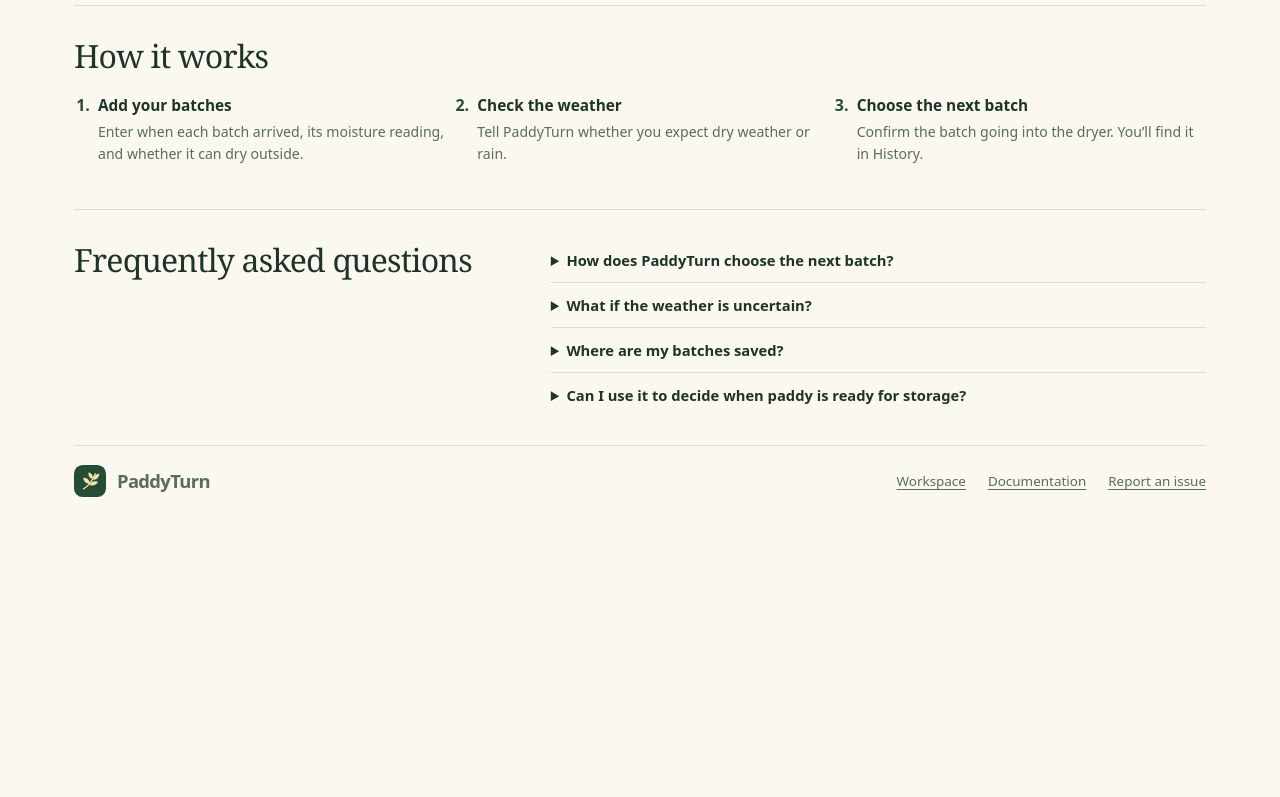
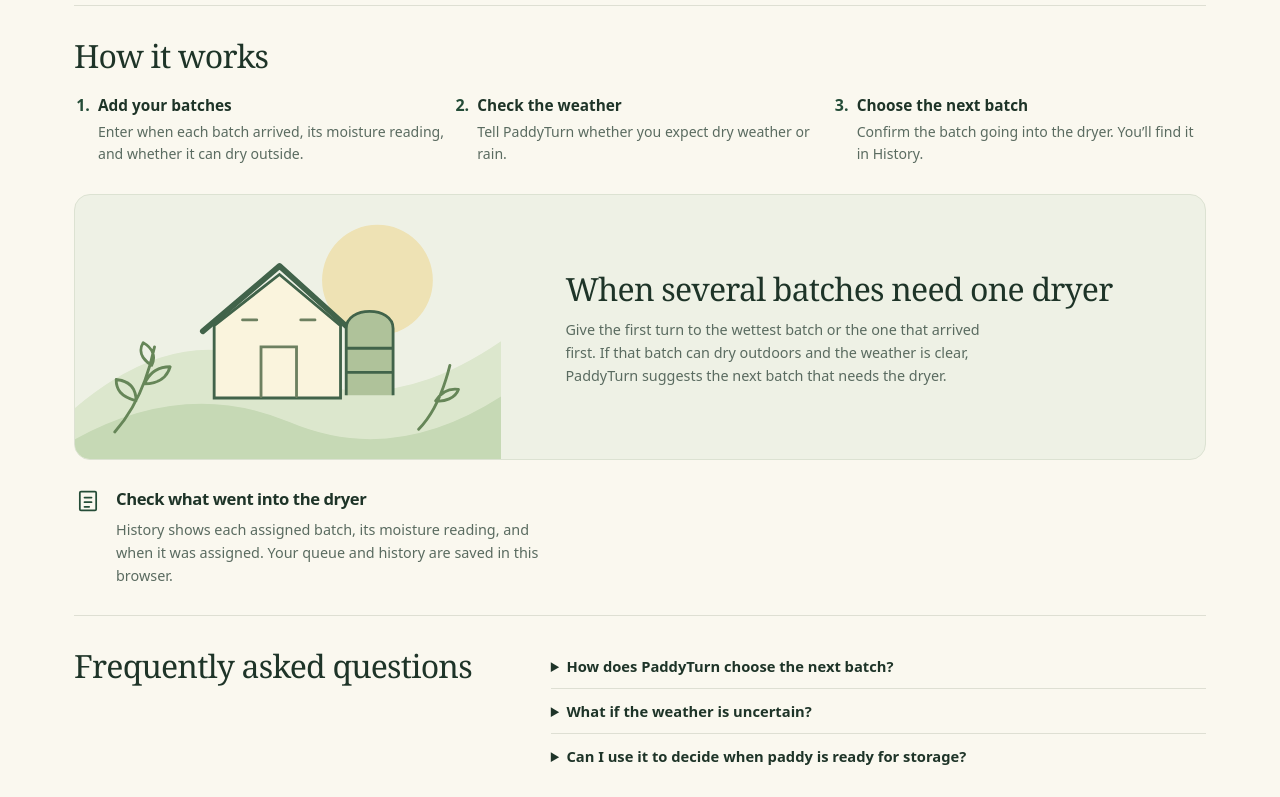
Before and after one commit to thesithunyein/paddyturn, a Next.js app: page / in a window 1280 px wide. Shown: the part 637-1434 px from the top of the page. Before the commit the page ends 1198 px from the top, so only its background shows below. Built offline with nearby package versions, Linux system fonts and the light colour scheme.

Commit message:
Explain dryer decisions and batch history on the homepage

```diff
--- a/app/landing.css
+++ b/app/landing.css
@@ -37,3 +37,25 @@
   .landing-action svg { transition: transform .18s ease }
   .landing-action:is(:hover, :focus-visible) svg { transform: translateX(3px) }
 }
+
+.landing-operation {
+  display: grid;
+  grid-template-columns: minmax(0, .8fr) minmax(0, 1.2fr);
+  align-items: center;
+  gap: clamp(20px, 5vw, 64px);
+  border: 1px solid #dce2d2;
+  border-radius: 16px;
+  background: #eef1e5;
+  overflow: hidden;
+}
+.landing-operation img { display: block; width: 100%; height: auto }
+.landing-operation > div { padding: 24px 28px 24px 0 }
+.landing-operation h2 { font-family: var(--display); font-size: clamp(1.45rem, 3vw, 2rem); font-weight: 560 }
+.landing-operation p, .landing-records p { color: var(--muted); font-size: .9rem; line-height: 1.6; margin: 8px 0 0; max-width: 53ch }
+.landing-records { display: flex; align-items: flex-start; gap: 14px; padding: 27px 0 13px }
+.landing-records svg { color: var(--green); flex: 0 0 auto }
+@media (max-width: 600px) {
+  .landing-operation { grid-template-columns: 1fr; gap: 0 }
+  .landing-operation img { width: min(100%, 320px) }
+  .landing-operation > div { padding: 18px }
+}
--- a/app/page.tsx
+++ b/app/page.tsx
@@ -10,7 +10,6 @@ const steps = [
 const questions = [
   ['How does PaddyTurn choose the next batch?', 'It ranks the queue by moisture or arrival time. If a dry window lets the first batch go outdoors, it recommends the highest-ranked batch that needs the dryer.'],
   ['What if the weather is uncertain?', 'PaddyTurn asks you to review conditions when they could change the dryer assignment. You confirm the final decision.'],
-  ['Where are my batches saved?', 'Your queue and assignment history stay in this browser. Open PaddyTurn in the same browser profile to pick up where you left off.'],
   ['Can I use it to decide when paddy is ready for storage?', 'Use a physical moisture reading and follow your mill’s storage procedures. PaddyTurn helps you schedule the dryer.'],
 ]
 
@@ -41,6 +40,22 @@ export default function Landing() {
       <h2>How it works</h2>
       <ol>{steps.map(([title, description]) => <li key={title}><h3>{title}</h3><p>{description}</p></li>)}</ol>
     </section>
+    <section className="landing-operation" aria-labelledby="operation-title">
+      <img src="/mill.svg" alt="" width="300" height="186" />
+      <div>
+        <h2 id="operation-title">When several batches need one dryer</h2>
+        <p>Give the first turn to the wettest batch or the one that arrived first. If that batch can dry outdoors and the weather is clear, PaddyTurn suggests the next batch that needs the dryer.</p>
+      </div>
+    </section>
+    <section className="landing-records" aria-labelledby="records-title">
+      <svg width="28" height="28" viewBox="0 0 24 24" fill="none" stroke="currentColor" strokeWidth="1.5" strokeLinecap="round" strokeLinejoin="round" aria-hidden="true">
+        <path d="M6 4h12a1 1 0 0 1 1 1v14a1 1 0 0 1-1 1H6a1 1 0 0 1-1-1V5a1 1 0 0 1 1-1Zm3 5h6m-6 4h6m-6 4h4" />
+      </svg>
+      <div>
+        <h2 id="records-title">Check what went into the dryer</h2>
+        <p>History shows each assigned batch, its moisture reading, and when it was assigned. Your queue and history are saved in this browser.</p>
+      </div>
+    </section>
     <section id="faq" className="landing-faq" aria-labelledby="faq-title">
       <h2 id="faq-title">Frequently asked questions</h2>
       <div className="landing-questions">
```
